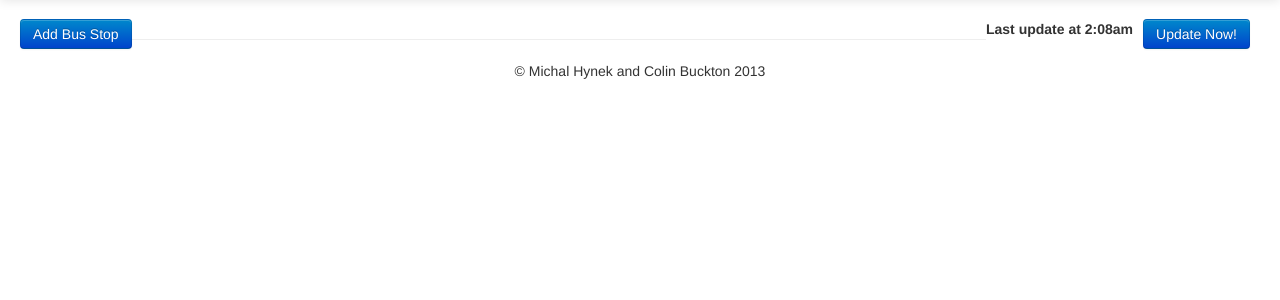
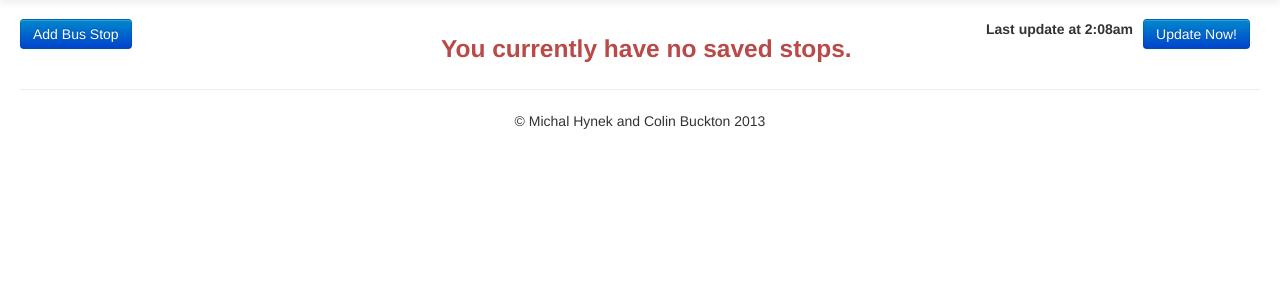
Before and after one commit to michal-hynek/nextbus-php, a CodeIgniter app: page /ci/index.php/userstops/index in a window 1280 px wide. Shown: the part 41-341 px from the top of the page. Run offline with CodeIgniter, Linux system fonts and the light colour scheme; data that the repository does not hold is empty.

Commit message:
Fixed page crash when loading user with no stops to userstops view.  Also changed userstop controller to fetch userId from session.

```diff
--- a/application/controllers/userstops.php
+++ b/application/controllers/userstops.php
@@ -21,7 +21,7 @@ class UserStops extends CI_Controller {
 	public function index() {
 
 		$data = array();
-		$data['user_id'] = 1;  // generic user ID.  Will grab from session information later
+		$data['user_id'] = $this->session->userdata('user_id');
 
 		try {
 
@@ -31,9 +31,11 @@ class UserStops extends CI_Controller {
 		}
 		catch (UserHasNoStopsException $e) {
 			$data['errorMessage'] = "You currently have no saved stops.";
+			$data['stops'] = NULL;
 		}
 		catch (StopNotFoundException $e) {
 			$data['errorMessage'] = "Stop(s) not found.";
+			return;
 		}
 
 		// add the data for each stop
@@ -56,7 +58,7 @@ class UserStops extends CI_Controller {
 	public function add($userId, $stopCode) {
 
 		$data = array();
-		$data['user_id'] = 1;  // generic user ID.  Will grab from session information later
+		$data['user_id'] = $this->session->userdata('user_id');
 
 		try {
 
@@ -96,7 +98,7 @@ class UserStops extends CI_Controller {
 	public function show_stop($stopCode) {
 
 		$data = array();
-		$data['user_id'] = 1;  // generic user ID.  Will grab from session information later
+		$data['user_id'] = $this->session->userdata('user_id');
 
 		try {
 
@@ -125,7 +127,7 @@ class UserStops extends CI_Controller {
 	public function delete_stop($stopCode) {
 
 		$data = array();
-		$data['user_id'] = 1;  // generic user ID.  Will grab from session information later
+		$data['user_id'] = $this->session->userdata('user_id');
 
 		$this->userstops_model->delete($data['user_id'], $stopCode);
 		$this->index();
--- a/application/views/navbar_logged_in.php
+++ b/application/views/navbar_logged_in.php
@@ -21,9 +21,11 @@
               <li><a href="<?php echo base_url(); ?>index.php/stops">Add Bus Stop</a></li>
               <li class="divider"></li>
               <li class="nav-header">Show Individual Bus Stops</li>
-                <?php foreach($stops as $stop): ?>
-                  <li><a href="<?php echo base_url(); ?>index.php/userstops/show_stop/<?php echo $stop; ?>"><?php echo $stop_names[$stop]; ?></a></li>
-                <?php endforeach ?>
+                 <?php if(!empty($stops)): ?>
+                  <?php foreach($stops as $stop): ?>
+                    <li><a href="<?php echo base_url(); ?>index.php/userstops/show_stop/<?php echo $stop; ?>"><?php echo $stop_names[$stop]; ?></a></li>
+                  <?php endforeach ?>
+                 <?php endif ?>
             </ul>
           </li>
         </ul>
--- a/application/views/userstops.php
+++ b/application/views/userstops.php
@@ -6,6 +6,13 @@
       include 'header.php'; ?>
 
     <link href="<?php echo base_url(); ?>assets/css/busstop.css" rel="stylesheet">
+    <style>
+      .error {
+        text-indent: 175px;
+
+      }
+    </style>
+
   </head>
 
   <body>
@@ -17,6 +24,7 @@
       <a class="btn btn-primary pull-right refresh" href="<?php echo base_url(); ?>index.php/userstops">Update Now!</a>
       <p class="pull-right"><strong>Last update at <?php echo date("g:ia");?></strong></p>
 
+      <?php if( !empty($stops) ): ?>
         <?php $newRow = TRUE; // tracks whether at start or end of div row.  TRUE == start
               $element = 0; // tracks which element of the $stops array we are at
               $lastElement = sizeof($stops) - 1; // the last element number
@@ -43,6 +51,10 @@
 
         <?php endforeach ?>
 
+      <?php else:
+          echo '<h3 class="text-center text-error strong error">' . $errorMessage . '</h3>';
+            endif ?>
+
       <hr>
 
       <footer>
```
Lines whose indentation alone changed are shown as unchanged.
